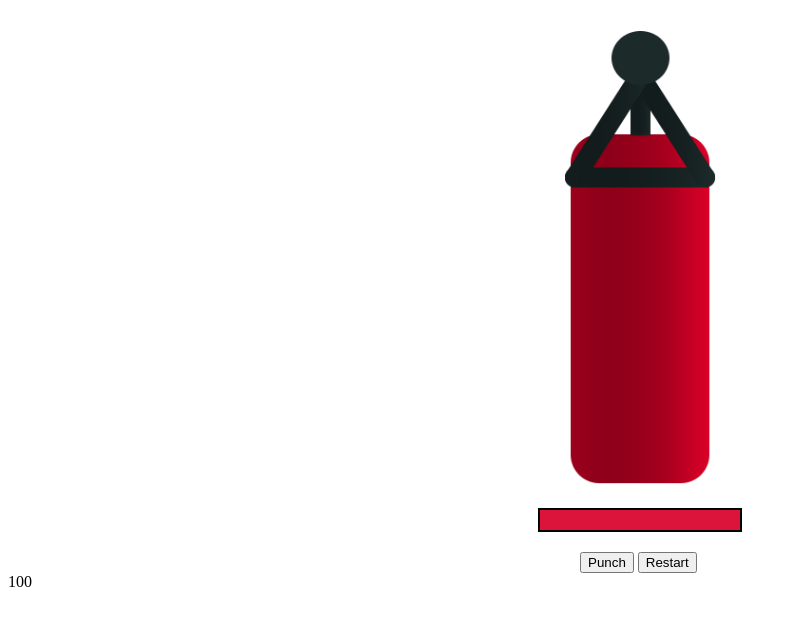
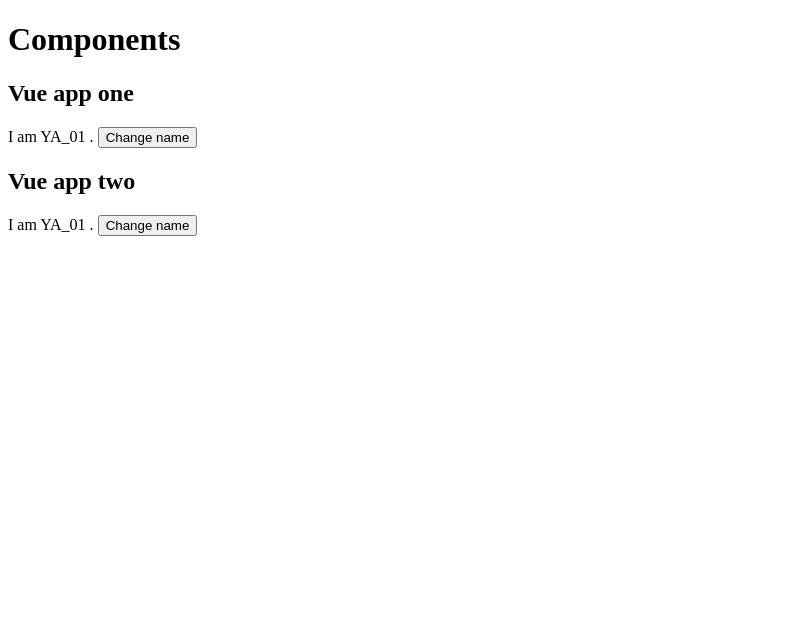
Before and after one commit to yaayaya/vue_Note, a plain HTML site: page index.html in a window 1280 px wide. Shown: the whole page, without its empty margins (0-797 px from the left). Drawn offline with nearby package versions, Linux system fonts and the light colour scheme.

Commit message:
L15_component加入

```diff
--- a/app.js
+++ b/app.js
@@ -1,25 +1,23 @@
-new Vue({
-    el: '#vue-app',
-    data: {
-        health: 100,
-        ended: false
+Vue.component('greeting', {
+    template: '<p>I am {{name}} . <button @click="changeName">Change name </button> </p>',
+    data() {
+        return {
+            name: "YA_01"
+        }
     },
     methods: {
-        punch() {
-            this.health -= 10;
-            if (this.health <= 0) {
-                this.ended = true;
-            }
-        },
-        restart() {
-            this.health = 100;
-            this.ended = false;
+        changeName() {
+            this.name = "YA_02"
         }
+    }
+})
 
+new Vue({
+    el: '#vue-app-one',
 
+});
 
-    },
-    computed: {
+new Vue({
+    el: '#vue-app-two',
 
-    }
 });
--- a/index.html
+++ b/index.html
@@ -12,25 +12,16 @@
 </head>
 
 <body>
-    <div id="vue-app">
-        <!-- bag image -->
-        <div id="bag" :class="{ burst:ended}"></div>
-        <!-- bag health -->
-        <div id="bag-health">
-            <!-- 動態綁定css style -->
-            <div :style="{ width:health + '%'}"></div>
-
-        </div>
-        <!-- game controls -->
-        <div id="controls">
-            <button @click="punch" v-show="!ended">Punch</button>
-            <button @click="restart">Restart</button>
-        </div>
-        {{health}}
+    <h1>Components</h1>
+    <div id="vue-app-one">
+        <h2>Vue app one</h2>
+        <greeting></greeting>
     </div>
-
-
-    <script src=" app.js"></script>
+    <div id="vue-app-two">
+        <h2>Vue app two</h2>
+        <greeting></greeting>
+    </div>
 </body>
+<script src=" app.js"></script>
 
 </html>
```
